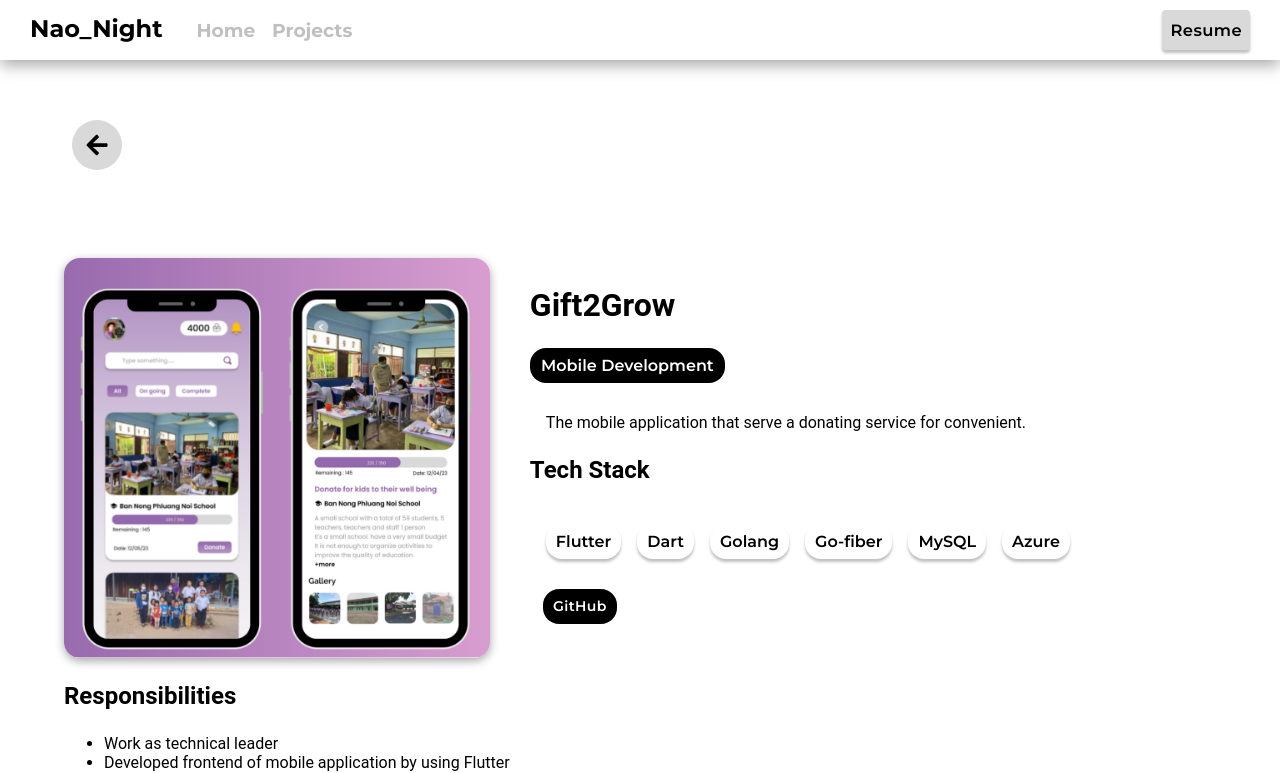
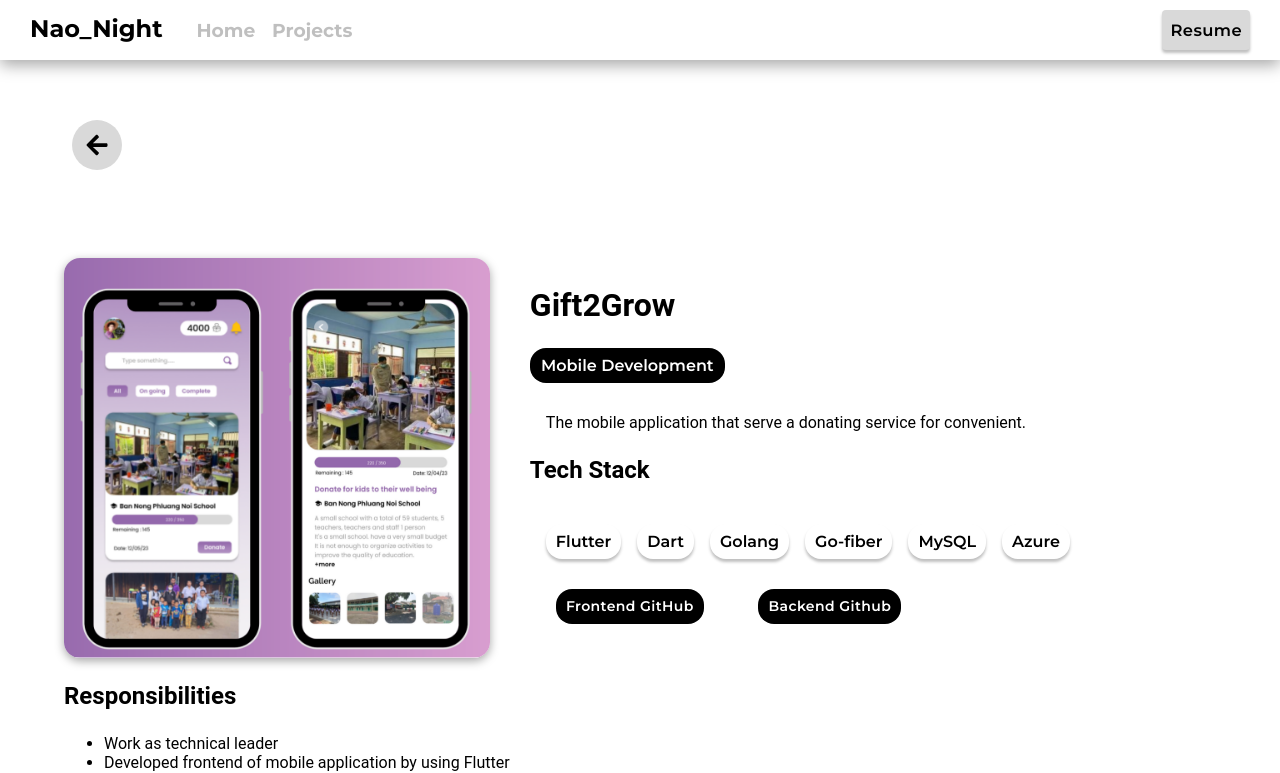
Before and after one commit to KNattawat89/My-portfolio, a React (Create React App) app: page /Projects/Gift2Grow in a window 1280 px wide. Shown: the top 773 px of the page. Built offline with nearby package versions, Linux system fonts and the light colour scheme; a web font is replaced by a local one.

Commit message:
update: backend repo

```diff
--- a/src/pages/Detail.js
+++ b/src/pages/Detail.js
@@ -27,7 +27,7 @@ export const Detail = () => {
         "Node.js",
         "ProgreSql",
       ],
-      github: "https://github.com/CSSIT22/studentlife",
+      github: ["https://github.com/CSSIT22/studentlife"],
       responsibilties: [
         "Work as team leader of restaurant feature",
         "Collaborated with 60+ students.",
@@ -45,7 +45,7 @@ export const Detail = () => {
       description:
         "The mobile application that serves various dormitory services for KMUTT's students.",
       techStack: ["Flutter", "Dart", "Golang", "Go-fiber", "MySQL", "Azure"],
-      github: "https://github.com/KNattawat89/ModDormy",
+      github: ["https://github.com/KNattawat89/ModDormy","https://github.com/KNattawat89/Moddormy_backend"],
       responsibilties: [
         "Work as technical leader",
         "Developed frontend of mobile application by using Flutter",
@@ -62,7 +62,7 @@ export const Detail = () => {
         "The Thai Sign Language Detection that use YOLOv8 model for building the AI.",
 
       techStack: ["Python", "YoloV8", "Roboflow"],
-      github: "",
+      github: [],
       responsibilties: [
         "Designed system workflow",
         "Developed and trained Thai Sign Language Detection by using YoloV8",
@@ -77,7 +77,7 @@ export const Detail = () => {
         "The mobile application that serve a donating service for convenient.",
 
       techStack: ["Flutter", "Dart", "Golang", "Go-fiber", "MySQL", "Azure"],
-      github: "https://github.com/nichakontae/gift2grow",
+      github: ["https://github.com/nichakontae/gift2grow", "https://github.com/nichakontae/gift2grow_backend"],
       responsibilties: [
         "Work as technical leader",
         "Developed frontend of mobile application by using Flutter",
@@ -93,7 +93,7 @@ export const Detail = () => {
       description:
         "My portfolio website that show the detail about my projects, skills, and experiences",
       techStack: ["React.js", "Javascript", "MUI"],
-      github: "https://github.com/KNattawat89/My-portfolio",
+      github: ["https://github.com/KNattawat89/My-portfolio"],
       responsibilties: [
         "Designed responsive website UX-UI",
         "Developed frontend using React.js."
@@ -203,13 +203,54 @@ export const Detail = () => {
                         );
                       })}
                     </Grid>
-                    {a.github === "" ? (
+                    {a.github.length === 0 ? (
                       ""
-                    ) : (
+                    ) : a.github.length > 1 ? <Stack direction={"row"}>
+<Button
+                        sx={{ m: 0, textTransform: "none", width: "200px" }}
+                        onClick={() => {
+                          window.open(a.github[0]);
+                        }}
+                      >
+                        <Box
+                          maxWidth={"175px"}
+                          bgcolor={"black"}
+                          color={"white"}
+                          display={"flex"}
+                          px={"10px"}
+                          alignItems={"center"}
+                          justifyContent={"center"}
+                          height={"35px"}
+                          borderRadius={"16px"}
+                        >
+                          <h4 className="font">Frontend GitHub</h4>
+                        </Box>
+                      </Button>
+                      <Button
+                        sx={{ m: 0, textTransform: "none", width: "200px" }}
+                        onClick={() => {
+                          window.open(a.github[1]);
+                        }}
+                      >
+                        <Box
+                          maxWidth={"175px"}
+                          bgcolor={"black"}
+                          color={"white"}
+                          display={"flex"}
+                          px={"10px"}
+                          alignItems={"center"}
+                          justifyContent={"center"}
+                          height={"35px"}
+                          borderRadius={"16px"}
+                        >
+                          <h4 className="font">Backend Github</h4>
+                        </Box>
+                      </Button>
+                    </Stack> : (
                       <Button
                         sx={{ m: 0, textTransform: "none", width: "100px" }}
                         onClick={() => {
-                          window.open(a.github);
+                          window.open(a.github[0]);
                         }}
                       >
                         <Box
```
